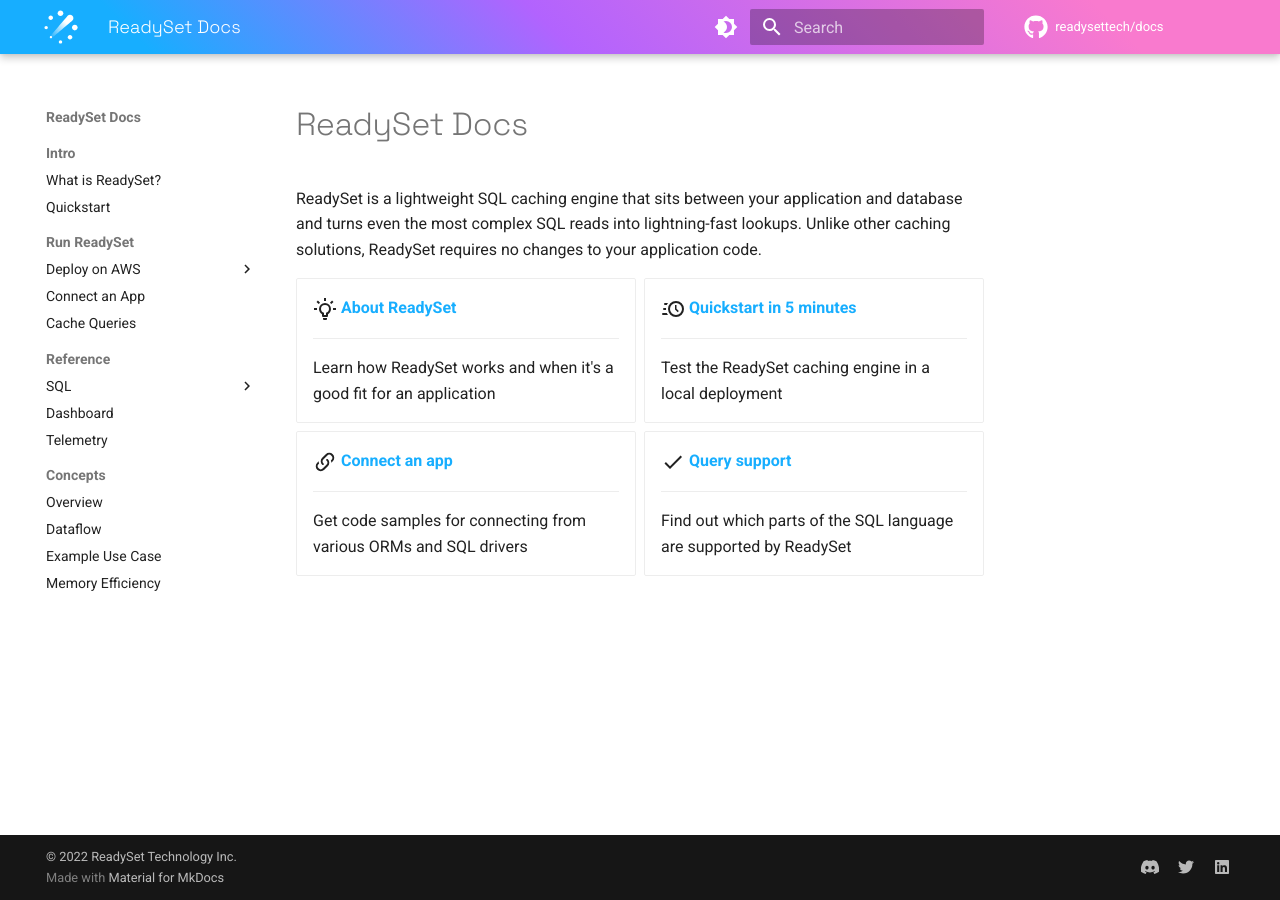
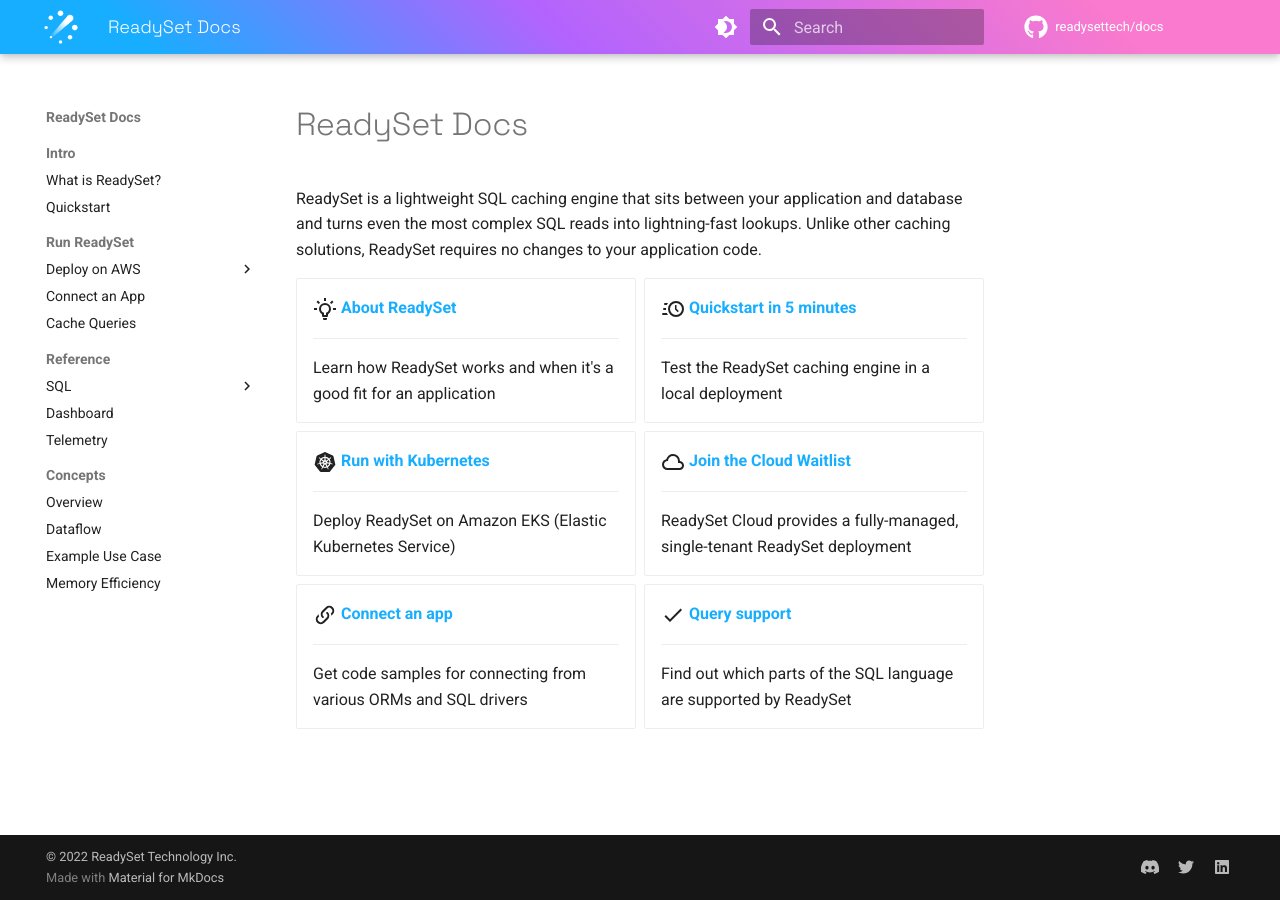
Before and after one commit to readysettech/docs-old, an MkDocs documentation site: the page built from docs/index.md, in a window 1280 px wide. Built offline with MkDocs 1.6.1 and Material for MkDocs 9.7.7, drawn with Linux system fonts in a browser that asks for light colours; comment, search, counter and statistics services are not loaded.

Commit message:
Add Kubernetes and Cloud cards to docs home
And add links to EKS and RDS in the Kubernetes tutorial intro.

```diff
--- a/docs/index.md
+++ b/docs/index.md
@@ -16,6 +16,18 @@
 
     Test the ReadySet caching engine in a local deployment
 
+-   :material-kubernetes:{ .lg .middle } [__Run with Kubernetes__](guides/deploy-readyset-kubernetes.md)
+
+    ---
+
+    Deploy ReadySet on Amazon EKS (Elastic Kubernetes Service)
+
+-   :material-cloud-outline:{ .lg .middle } [__Join the Cloud Waitlist__](guides/deploy-readyset-cloud.md)
+
+    ---
+
+    ReadySet Cloud provides a fully-managed, single-tenant ReadySet deployment
+
 -   :material-link-variant:{ .lg .middle } [__Connect an app__](guides/connect-an-app.md)
 
     ---
```
Also changed, not shown: docs/guides/deploy-readyset-kubernetes.md (+1 -1 lines).
